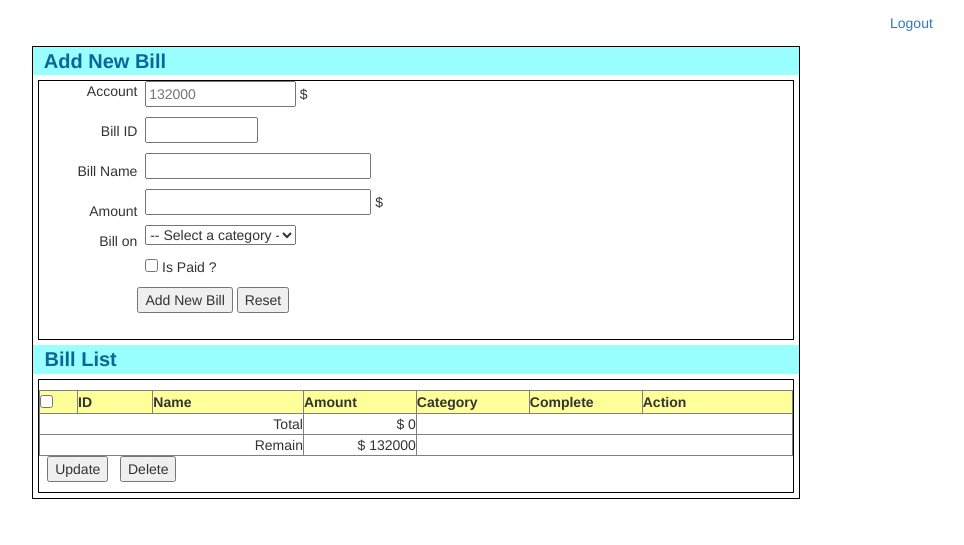
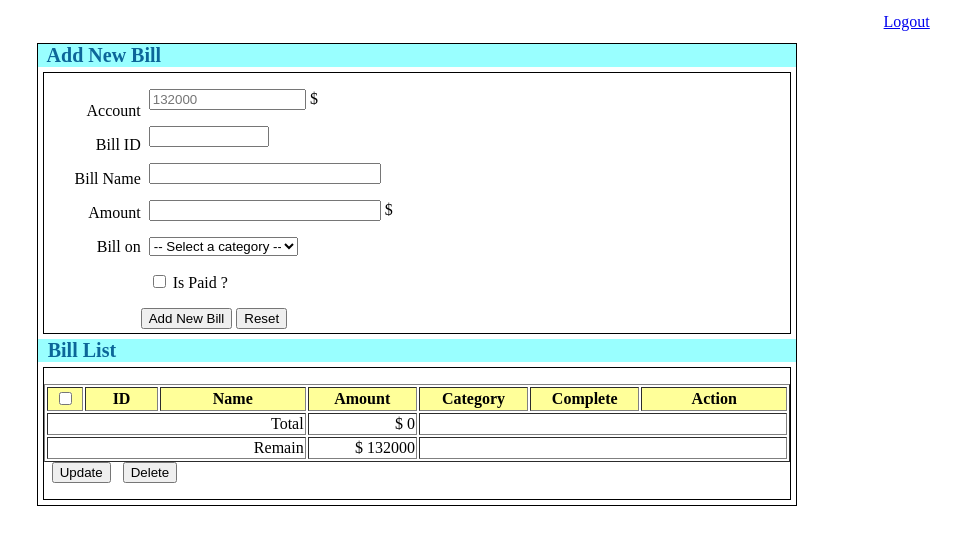
Before and after one commit to namhoang2201/DTN_Test_PHP, a PHP site: page /MonthlyBudget.php in a window 1280 px wide. Shown: the top 545 px of the page, without its empty margins (262-1226 px from the left). Run offline with PHP 8.4, Linux system fonts and the light colour scheme; the visitor is signed in with stand-in values (Sample User, id 1); data comes from the database, SQL or seed files in the repository; data that the repository does not hold is empty.

Commit message:
remove link to boostrap in file MonthlyBudget.php because it is not need to use.

```diff
--- a/FinalTestDTN/CSS/mystyle.css
+++ b/FinalTestDTN/CSS/mystyle.css
@@ -32,8 +32,9 @@ and open the template in the editor.
 }
 
 #two1{
+    margin-top: 1.5%;
     width: 13%;
-    height: 260px;
+    height: 238px;
     float: left;
     text-align: right;
 }
@@ -61,9 +62,12 @@ and open the template in the editor.
 table{
     border: 1px solid back;
     align-items: right;
-    align: right;
 }
 
 thead{
     align:right;
 }
+
+th{
+    text-align: center;
+}
--- a/FinalTestDTN/MonthlyBudget.php
+++ b/FinalTestDTN/MonthlyBudget.php
@@ -16,7 +16,6 @@ $complete_all = array();
     <meta http-equiv = "X-UA-Compatible" content = "IE=edge">
     <title>Monthly Budget</title>
     <link rel="stylesheet" type="text/css" href="./CSS/mystyle.css">
-    <link rel="stylesheet" href="https://maxcdn.bootstrapcdn.com/bootstrap/3.3.7/css/bootstrap.min.css">
     <script language = "javascript" src = "./JS/jquery-3.2.1.js"></script>
     <script language="javascript">
 
@@ -130,10 +129,10 @@ $complete_all = array();
             </div>
             <div id="two">
                 <div id="two1">
-                    Account <br> <br>
-                    Bill ID <br> <br>
-                    Bill Name
-                    <p><br>Amount</p>
+                    <br>Account
+                    <p>Bill ID</p>
+                    <p>Bill Name </p>
+                    <p>Amount</p>
                     <p>Bill on</p>
                 </div>
                 <div id="two2">
@@ -204,14 +203,14 @@ $complete_all = array();
         </div>
         <div id="four">
             <form action="<?php echo($_SERVER['PHP_SELF']); ?>" name="form2" method="post">
-                <table border="1" align="right" width="100%" id="mytable">
-                    <thead style="background-color: #FFFF99; align: right; table-layout: fixed; width: 100%; ">
+                <table border="1" align="right" width="100%"  id="mytable">
+                    <thead style="background-color: #FFFF99; text-align: center; table-layout: fixed; width: 100%; ">
                         <tr>
                             <th align="center" width="5%"><input type="checkbox" id="select_all" onclick="change()" /></th>
                             <th width="10%">
                                 ID
                             </th>
-                            <th align="right" width="20%">Name</th>
+                            <th text-align="center" align="center" width="20%">Name</th>
                             <th width="15%">Amount</th>
                             <th width="15%">Category</th>
                             <th width="15%">Complete</th>
```
